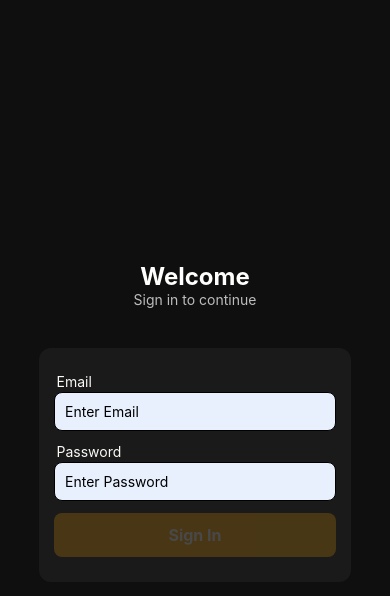
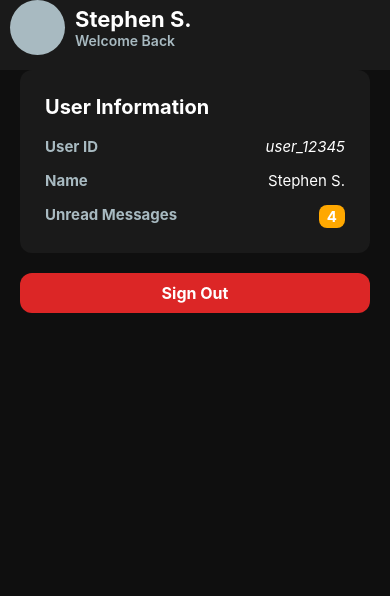
Before and after one commit to shinste/kerbz-test, a React Native app: screen /Home in a window 390 px wide. Shown: the top 596 px of the page. Built offline with nearby package versions, Linux system fonts and the light colour scheme.

Commit message:
Introduced Navigation, Home Screen (UI Only) & components: HomeBar & InfoBox, waiting on ME API url for integration

```diff
--- a/App.js
+++ b/App.js
@@ -1,16 +1,31 @@
 import { StatusBar } from 'expo-status-bar';
 import { StyleSheet, Text, View } from 'react-native';
 import Login from './src/screens/Login';
+import Home from './src/screens/Home';
 import { Provider } from 'react-redux';
 import { store } from './src/redux/store';
+import { NavigationContainer } from '@react-navigation/native';
+import { createNativeStackNavigator } from '@react-navigation/native-stack';
+
+const Stack = createNativeStackNavigator();
 
 export default function App() {
   return (
     <Provider store={store}>
-      <View style={styles.container}>
-        <Login />
-        <StatusBar style="auto" />
-      </View>
+      <NavigationContainer>
+        <Stack.Navigator initialRouteName="Login">
+          <Stack.Screen
+            name="Login"
+            component={Login}
+            options={{ headerShown: false }}
+          />
+          <Stack.Screen
+            name="Home"
+            component={Home}
+            options={{ headerShown: false }}
+          />
+        </Stack.Navigator>
+      </NavigationContainer>
     </Provider>
   );
 }
--- a/package.json
+++ b/package.json
@@ -11,6 +11,8 @@
   },
   "dependencies": {
     "@react-native-async-storage/async-storage": "^2.2.0",
+    "@react-navigation/native": "^7.1.17",
+    "@react-navigation/native-stack": "^7.3.26",
     "@reduxjs/toolkit": "^2.9.0",
     "axios": "^1.12.2",
     "expo": "~53.0.22",
@@ -20,6 +22,7 @@
     "react-native": "0.79.6",
     "react-native-dotenv": "^3.4.11",
     "react-native-gesture-handler": "^2.28.0",
+    "react-native-safe-area-context": "^5.6.1",
     "react-native-screens": "^4.16.0",
     "react-navigation": "^5.0.0",
     "react-redux": "^9.2.0"
--- /dev/null
+++ b/src/components/HomeBar.js
@@ -0,0 +1,51 @@
+import { View, Text, StyleSheet } from 'react-native';
+import { SafeAreaView } from 'react-native-safe-area-context';
+
+const HomeBar = ({ user }) => {
+  return (
+    <SafeAreaView style={styles.safeArea} edges={['top']}>
+      <View style={styles.homeBar}>
+        {/* Temporary picture div until I can get ME data */}
+        <View style={styles.temporary} />
+        <View>
+          <Text style={styles.userText}>
+            {user.length > 15 ? `${user.slice(0, 12)}...` : user}
+          </Text>
+          <Text style={styles.welcomeText}>Welcome Back</Text>
+        </View>
+      </View>
+    </SafeAreaView>
+  );
+};
+
+export default HomeBar;
+
+const styles = StyleSheet.create({
+  homeBar: {
+    width: '100%',
+    backgroundColor: '#1A1A1A',
+    flexDirection: 'row',
+    paddingBottom: 15,
+    alignItems: 'center',
+  },
+  safeArea: {
+    backgroundColor: '#1A1A1A',
+  },
+  userText: {
+    fontSize: 22,
+    color: 'white',
+    fontWeight: 'bold',
+  },
+  welcomeText: {
+    fontSize: 14,
+    color: '#A8BAC1',
+    fontWeight: '600',
+  },
+  temporary: {
+    backgroundColor: '#A8BAC1',
+    borderRadius: 27.5,
+    height: 55,
+    width: 55,
+    marginHorizontal: 10,
+  },
+});
--- /dev/null
+++ b/src/components/InfoBox.js
@@ -0,0 +1,62 @@
+import { View, Text, StyleSheet } from 'react-native';
+
+const InfoBox = ({ userID, name, unreadCount }) => {
+  return (
+    <View style={styles.infoContainer}>
+      <Text style={styles.headerText}>User Information</Text>
+      <View style={styles.dataContainer}>
+        <Text style={styles.dataHeader}>User ID</Text>
+        <Text style={[styles.dataValue, { fontStyle: 'italic' }]}>
+          {userID}
+        </Text>
+      </View>
+      <View style={styles.dataContainer}>
+        <Text style={styles.dataHeader}>Name</Text>
+        <Text style={styles.dataValue}>{name}</Text>
+      </View>
+      <View style={styles.dataContainer}>
+        <Text style={styles.dataHeader}>Unread Messages</Text>
+        <Text style={[styles.dataValue, styles.unreadMessages]}>
+          {unreadCount}
+        </Text>
+      </View>
+    </View>
+  );
+};
+
+export default InfoBox;
+
+const styles = StyleSheet.create({
+  infoContainer: {
+    backgroundColor: '#1A1A1A',
+    padding: 25,
+    borderRadius: 12,
+  },
+  headerText: {
+    color: 'white',
+    fontSize: 20,
+    fontWeight: 'bold',
+    marginBottom: 3,
+  },
+  dataContainer: {
+    flexDirection: 'row',
+    justifyContent: 'space-between',
+    marginTop: 15,
+  },
+  dataHeader: {
+    color: '#A8BAC1',
+    fontWeight: 'bold',
+    fontSize: 15,
+  },
+  dataValue: {
+    color: 'white',
+    fontSize: 15,
+  },
+  unreadMessages: {
+    backgroundColor: '#FFA800',
+    paddingHorizontal: 8,
+    paddingVertical: 2,
+    borderRadius: 8,
+    fontWeight: 'bold',
+  },
+});
--- a/src/screens/Home.js
+++ b/src/screens/Home.js
@@ -0,0 +1,56 @@
+import React from 'react';
+import { View, Text, StyleSheet, TouchableOpacity } from 'react-native';
+import { SafeAreaView } from 'react-native-safe-area-context';
+import { useNavigation } from '@react-navigation/native';
+import HomeBar from '../components/HomeBar';
+import InfoBox from '../components/InfoBox';
+import me from '../api/me';
+
+const Home = () => {
+  const [loading, setLoading] = React.useState(false);
+
+  const navigate = useNavigation();
+
+//  React.useEffect(() => {
+//    const fetchInformation = async () => {
+//      await me();
+//    };
+//  }, []);
+
+  return (
+    <>
+      <HomeBar user="Stephen S." />
+      <SafeAreaView style={styles.homeContainer}>
+        <InfoBox userID="user_12345" name="Stephen S." unreadCount={4} />
+        {loading && <Text>Loading</Text>}
+        <TouchableOpacity style={styles.signOutButton} onPress={() => navigate.replace('Login')}>
+          <Text style={styles.signOutText}>Sign Out</Text>
+        </TouchableOpacity>
+      </SafeAreaView>
+    </>
+  );
+};
+
+export default Home;
+
+const styles = StyleSheet.create({
+  homeContainer: {
+    flex: 1,
+    backgroundColor: '#0F0F0F',
+    paddingHorizontal: 20,
+  },
+
+  signOutButton: {
+    backgroundColor: '#DC2626',
+    alignItems: 'center',
+    paddingVertical: 10,
+    borderRadius: 12,
+    marginTop: 20,
+  },
+
+  signOutText: {
+    color: 'white',
+    fontWeight: 'bold',
+    fontSize: 16,
+  },
+});
--- a/src/screens/Login.js
+++ b/src/screens/Login.js
@@ -1,15 +1,16 @@
 import React from 'react';
 import { View, Text, TouchableOpacity, TextInput } from 'react-native';
 import { useDispatch } from 'react-redux';
+import { StyleSheet } from 'react-native';
+import { useNavigation } from '@react-navigation/native';
 import login from '../api/login';
-import { StyleSheet } from 'react-native';
 
 const Login = () => {
   const [username, setUsername] = React.useState('');
   const [password, setPassword] = React.useState('');
   const [loading, setLoading] = React.useState(false);
   const dispatch = useDispatch();
-
+  const navigation = useNavigation();
   return (
     <View style={styles.loginContainer}>
       <View style={styles.headerContainer}>
@@ -46,6 +47,7 @@ const Login = () => {
             setLoading(true);
             try {
               await login(username, password, dispatch);
+              navigation.replace('Home');
             } catch (error) {
               alert(error.message);
             } finally {
@@ -97,7 +99,7 @@ const styles = StyleSheet.create({
   },
 
   text: {
-    color: '#BDBDBD',
+    color: '#858C8C',
     fontWeight: 'semibold',
   },
 
@@ -105,8 +107,8 @@ const styles = StyleSheet.create({
     width: '100%',
     marginLeft: 5,
     marginBottom: 2,
-    color: '#FAF9F6',
-    fontWeight: '400',
+    color: '#858C8C',
+    fontWeight: 'bold',
   },
 
   input: {
@@ -123,6 +125,7 @@ const styles = StyleSheet.create({
     width: '100%',
     paddingTop: 12,
     paddingBottom: 12,
+    marginTop: 10,
     alignItems: 'center',
     borderRadius: 8,
     backgroundColor: '#FFA800',
```
Also changed, not shown: 2 other files (tests, documents, lock files or other folders).
